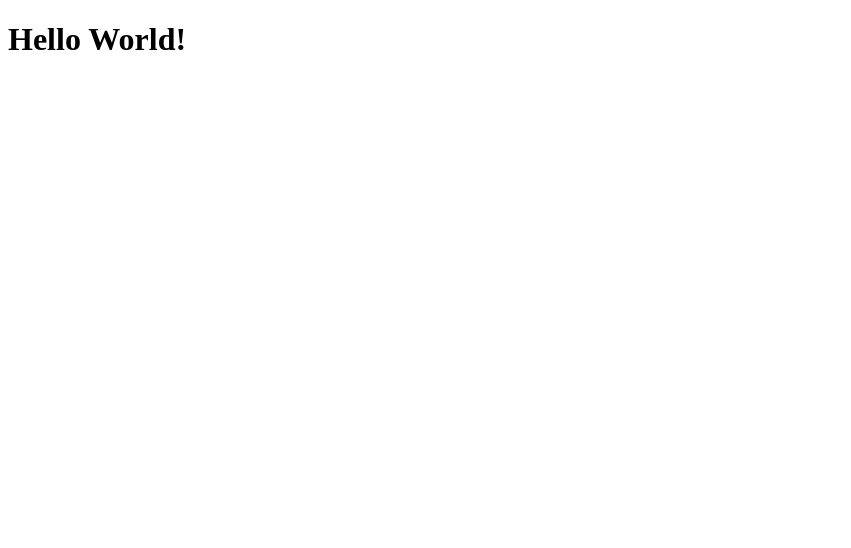
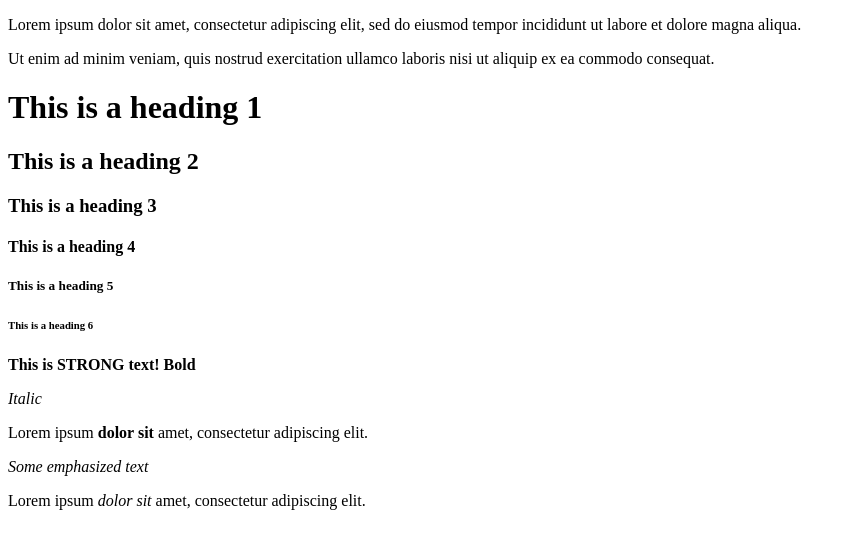
Before and after one commit to BartoszLitwa/Html, a plain HTML site: page index.html in a window 1280 px wide. Shown: the whole page, without its empty margins (0-851 px from the left). Drawn offline with Linux system fonts and the light colour scheme.

Commit message:
Working with text

```diff
--- a/index.html
+++ b/index.html
@@ -8,6 +8,29 @@
     </head>
 
     <body>
-        <h1>Hello World!</h1>
+        <p>Lorem ipsum dolor sit amet, consectetur adipiscing elit, sed do eiusmod tempor
+            incididunt ut labore et dolore magna aliqua. </p>
+
+        <p>Ut enim ad minim veniam, quis nostrud exercitation ullamco laboris
+            nisi ut aliquip ex ea commodo consequat. </p>
+
+            <h1>This is a heading 1</h1>
+            <h2>This is a heading 2</h2>
+            <h3>This is a heading 3</h3>
+            <h4>This is a heading 4</h4>
+            <h5>This is a heading 5</h5>
+            <h6>This is a heading 6</h6>
+
+            <strong>This is STRONG text!</strong>
+            <b>Bold</b>
+            <p><i>Italic</i></p>
+
+            <p>Lorem ipsum <strong>dolor sit</strong> amet, consectetur adipiscing elit.</p>
+
+            <em>Some emphasized text</em>
+
+            <p>Lorem ipsum <em>dolor sit</em> amet, consectetur adipiscing elit.</p>
+
+            <!-- Some Strange comment on this html file :) -->
     </body>
 </html>
```
